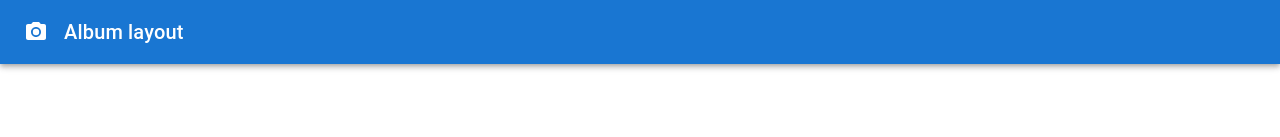
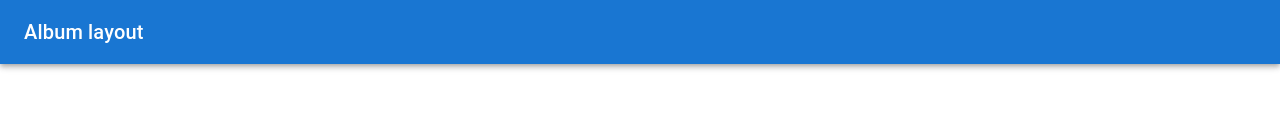
Before and after one commit to Piggey/marketing, a React (Vite) app: page / in a window 1280 px wide. Shown: the top 137 px of the page. Built offline with nearby package versions, Linux system fonts and the light colour scheme.

Commit message:
rozbicie komponentu

```diff
--- a/src/Album.jsx
+++ b/src/Album.jsx
@@ -1,6 +1,4 @@
-import AppBar from '@mui/material/AppBar';
 import Button from '@mui/material/Button';
-import CameraIcon from '@mui/icons-material/PhotoCamera';
 import Card from '@mui/material/Card';
 import CardActions from '@mui/material/CardActions';
 import CardContent from '@mui/material/CardContent';
@@ -9,24 +7,12 @@ import CssBaseline from '@mui/material/CssBaseline';
 import Grid from '@mui/material/Grid';
 import Stack from '@mui/material/Stack';
 import Box from '@mui/material/Box';
-import Toolbar from '@mui/material/Toolbar';
 import Typography from '@mui/material/Typography';
 import Container from '@mui/material/Container';
-import Link from '@mui/material/Link';
 import { createTheme, ThemeProvider } from '@mui/material/styles';
+import Footer from './Footer';
+import Header from './Header';
 
-function Copyright() {
-  return (
-    <Typography variant="body2" color="text.secondary" align="center">
-      {'Copyright © '}
-      <Link color="inherit" href="https://mui.com/">
-        Your Website
-      </Link>{' '}
-      {new Date().getFullYear()}
-      {'.'}
-    </Typography>
-  );
-}
 
 const cards = [1, 2, 3, 4, 5, 6, 7, 8, 9];
 
@@ -36,16 +22,8 @@ export default function Album() {
   return (
     <ThemeProvider theme={defaultTheme}>
       <CssBaseline />
-      <AppBar position="relative">
-        <Toolbar>
-          <CameraIcon sx={{ mr: 2 }} />
-          <Typography variant="h6" color="inherit" noWrap>
-            Album layout
-          </Typography>
-        </Toolbar>
-      </AppBar>
+      <Header />
       <main>
-        {/* Hero unit */}
         <Box
           sx={{
             bgcolor: 'background.paper',
@@ -80,7 +58,6 @@ export default function Album() {
           </Container>
         </Box>
         <Container sx={{ py: 8 }} maxWidth="md">
-          {/* End hero unit */}
           <Grid container spacing={4}>
             {cards.map((card) => (
               <Grid item key={card} xs={12} sm={6} md={4}>
@@ -114,22 +91,7 @@ export default function Album() {
           </Grid>
         </Container>
       </main>
-      {/* Footer */}
-      <Box sx={{ bgcolor: 'background.paper', p: 6 }} component="footer">
-        <Typography variant="h6" align="center" gutterBottom>
-          Footer
-        </Typography>
-        <Typography
-          variant="subtitle1"
-          align="center"
-          color="text.secondary"
-          component="p"
-        >
-          Something here to give the footer a purpose!
-        </Typography>
-        <Copyright />
-      </Box>
-      {/* End footer */}
+      <Footer />
     </ThemeProvider>
   );
 }
--- /dev/null
+++ b/src/Copyright.jsx
@@ -0,0 +1,14 @@
+import { Typography, Link } from "@mui/material";
+
+export default function Copyright() {
+  return (
+    <Typography variant="body2" color="text.secondary" align="center">
+      {'Copyright © '}
+      <Link color="inherit" href="https://mui.com/">
+        Your Website
+      </Link>{' '}
+      {new Date().getFullYear()}
+      {'.'}
+    </Typography>
+  );
+}
--- /dev/null
+++ b/src/Footer.jsx
@@ -0,0 +1,21 @@
+import { Box, Typography } from "@mui/material"
+import Copyright from "./Copyright"
+
+export default function Footer() {
+  return (
+    <Box sx={{ bgcolor: 'background.paper', p: 6 }} component="footer">
+      <Typography variant="h6" align="center" gutterBottom>
+        Footer
+      </Typography>
+      <Typography
+        variant="subtitle1"
+        align="center"
+        color="text.secondary"
+        component="p"
+      >
+        Something here to give the footer a purpose!
+      </Typography>
+      <Copyright />
+    </Box>
+  )
+}
--- /dev/null
+++ b/src/Header.jsx
@@ -0,0 +1,13 @@
+import { AppBar, Toolbar, Typography } from "@mui/material"
+
+export default function Header() {
+  return (
+    <AppBar position="relative">
+      <Toolbar>
+        <Typography variant="h6" color="inherit" noWrap>
+          Album layout
+        </Typography>
+      </Toolbar>
+    </AppBar>
+  )
+}
```
